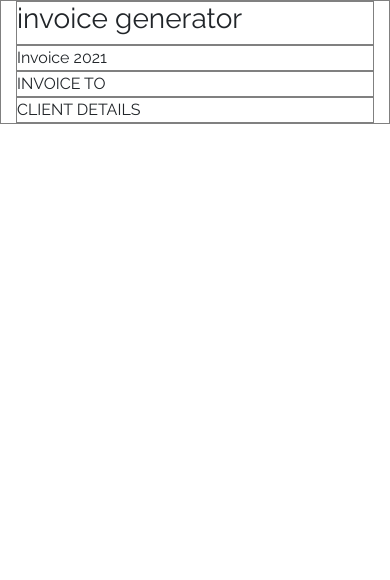
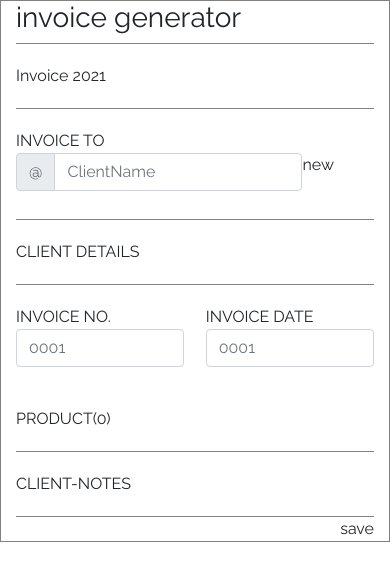
Before and after one commit to chienan/invoice-generator, a Vue app: page /#/ in a window 390 px wide. Shown: the top 580 px of the page. Built offline with nearby package versions, Linux system fonts and the light colour scheme.

Commit message:
add basic template & style

```diff
--- a/src/views/Index.vue
+++ b/src/views/Index.vue
@@ -3,12 +3,48 @@
     <div class="nav">
       <h3>invoice generator</h3>
     </div>
-    <div class="invoice-title">Invoice 2021</div>
-    <div class="client-name">
+    <div class="invoice-title section">Invoice 2021</div>
+    <div class="client-name section">
       <div class="client-name-title">INVOICE TO</div>
-      <div class="client-name-form"></div>
+      <div class="client-name-form">
+        <div class="form-section">
+          <label class="sr-only" for="inline-form-input-username">ClientName</label>
+          <b-input-group prepend="@" class="mb-2 mr-sm-2 mb-sm-0">
+            <b-form-input id="inline-form-input-username" placeholder="ClientName"></b-form-input>
+          </b-input-group>
+        </div>
+        <div class="add-new-section">new</div>
+      </div>
     </div>
-    <div class="client-details">CLIENT DETAILS</div>
+    <div class="client-details section">CLIENT DETAILS</div>
+    <div class="invoice-info section">
+      <div class="invoice-number">
+        <div class="invoice-number-title">INVOICE NO.</div>
+        <div class="invoie-number-form">
+          <label class="sr-only" for="inline-form-input-invoiceNo">invoiceNo</label>
+
+          <b-form-input id="inline-form-input-invoiceNo" placeholder="0001"></b-form-input>
+        </div>
+      </div>
+
+      <div class="invoice-date">
+        <div class="invoice-date-title">INVOICE DATE</div>
+        <div class="invoice-date-form">
+          <div class="invoie-number-form">
+            <label class="sr-only" for="inline-form-input-invoiceDate">invoiceDate</label>
+
+            <b-form-input id="inline-form-input-invoiceDate" placeholder="0001"></b-form-input>
+          </div>
+        </div>
+      </div>
+    </div>
+
+    <div class="product-section section">PRODUCT(0)</div>
+    <div class="client-notes section">CLIENT-NOTES</div>
+
+    <div class="save-section">
+      <div class="save-btn">save</div>
+    </div>
   </div>
 </template>
 
@@ -20,17 +56,45 @@
     width: 100%;
     border: 1px solid gray;
   }
-  .nav {
-    border: 1px solid gray;
+  .nav,
+  .invoice-title,
+  .client-name,
+  .client-details,
+  .product-section,
+  .client-notes {
+    border-bottom: 1px solid gray;
   }
-  .invoice-title {
-    border: 1px solid gray;
+
+  .section {
+    margin-top: 20px;
+    /* margin-bottom: 20px; */
+    padding-bottom: 20px;
   }
-  .client-name {
-    border: 1px solid gray;
+
+  .client-name-form,
+  .invoice-info {
+    display: flex;
+    flex-direction: row;
+    justify-content: space-between;
   }
-  .client-details {
-    border: 1px solid gray;
+  .form-section {
+    width: 80%;
+  }
+  .add-new-section {
+    width: 20%;
+  }
+
+  .invoice-number {
+    width: 47%;
+  }
+
+  .invoice-date {
+    width: 47%;
+  }
+
+  .save-section {
+    display: flex;
+    flex-direction: row-reverse;
   }
 }
 </style>
```
